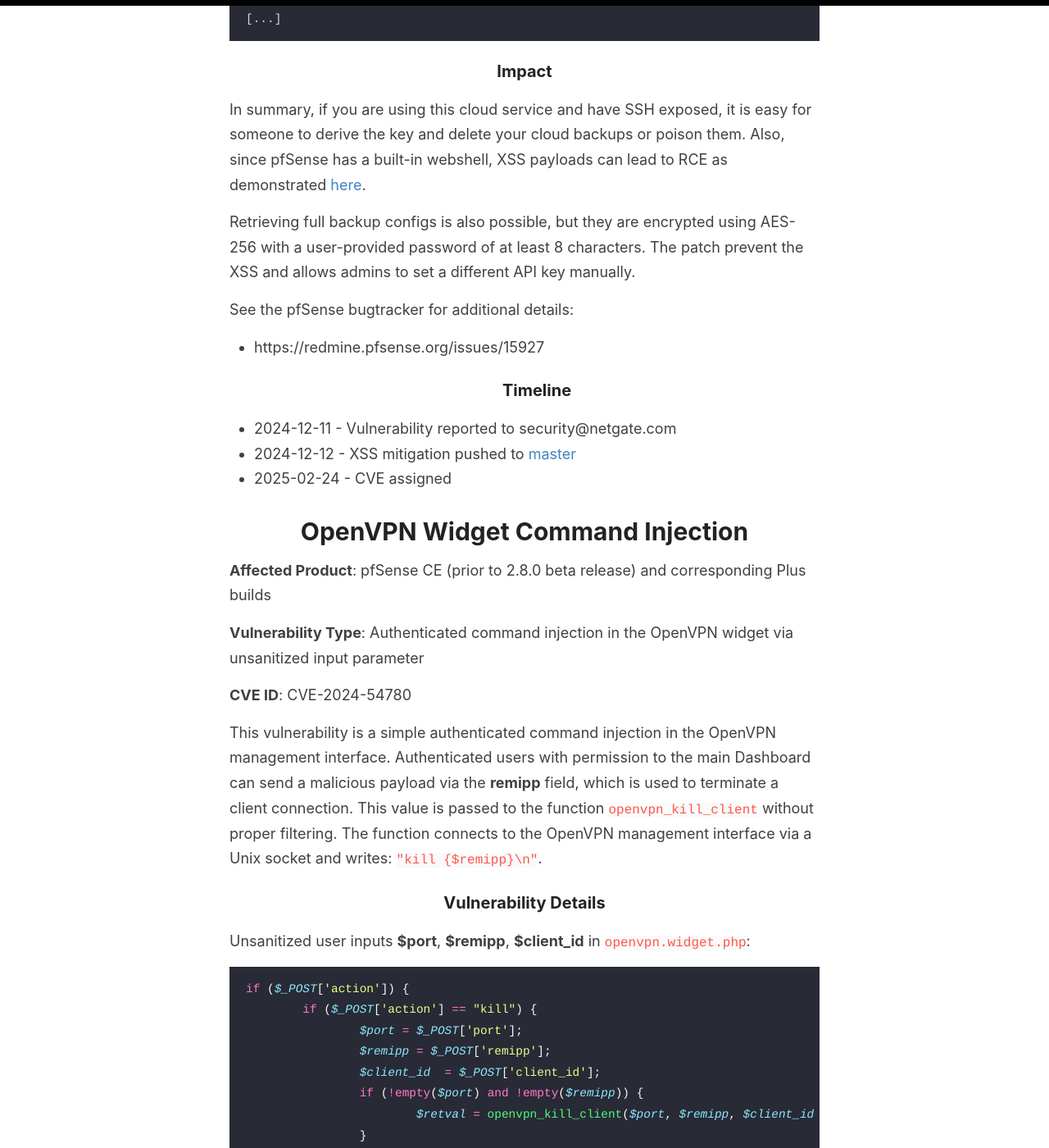
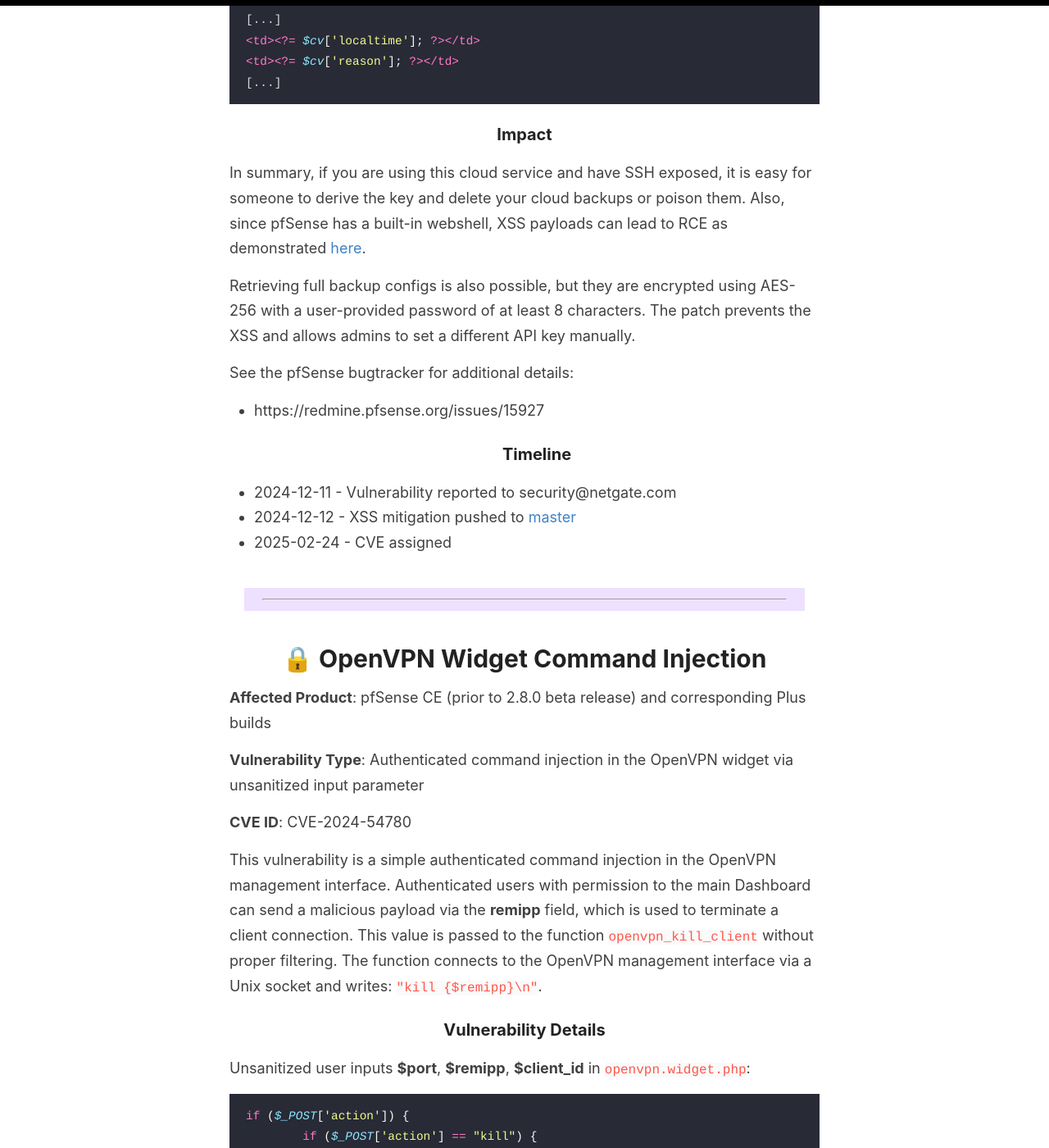
Before and after one commit to NavyTitanium/NavyTitanium.github.io, a Jekyll site: the page built from _posts/2025-05-12-pfSense-vulnerabilities.md, in a window 1280 px wide and 1400 px high, scrolled down 4398 px. Shown: the whole window at 82% size. Built offline with Jekyll 4.4.1, drawn with Linux system fonts in a browser that asks for light colours; some of the changed text lies outside the part shown.

Commit message:
Update 2025-05-12-pfSense-vulnerabilities.md

```diff
--- a/_posts/2025-05-12-pfSense-vulnerabilities.md
+++ b/_posts/2025-05-12-pfSense-vulnerabilities.md
@@ -9,7 +9,9 @@
 This post documents three recently disclosed vulnerabilities in pfSense.
 All vulnerabilities discussed in this post were responsibly disclosed to Netgate between **November and December 2024**. As of publication, more than **150 days** have passed since initial contact, well beyond the standard 90-day disclosure window. Fixes are currently available in the public **pfSense 2.8.0 beta**, the **GitHub master branch**, and have also been made available to **pfSense Plus** users via their early access channels. While the CE stable release is still pending, this post is published to promote transparency, recognize the research, and encourage timely patch adoption.
 
-# ACB Cloud Backup Key Hijack & Stored XSS
+> ---
+
+# 🔒 ACB Cloud Backup Key Hijack & Stored XSS
 **Affected Product**: pfSense CE (prior to 2.8.0 beta release) and corresponding Plus builds
 
 **Vulnerability Type**: ACB cloud backup key derivation flaw enables unauthorized backup manipulation and stored XSS
@@ -72,7 +74,7 @@
 
 In summary, if you are using this cloud service and have SSH exposed, it is easy for someone to derive the key and delete your cloud backups or poison them. Also, since pfSense has a built-in webshell, XSS payloads can lead to RCE as demonstrated [here](https://github.com/EQSTLab/CVE-2024-46538).
 
-Retrieving full backup configs is also possible, but they are encrypted using AES-256 with a user-provided password of at least 8 characters. The patch prevent the XSS and allows admins to set a different API key manually.
+Retrieving full backup configs is also possible, but they are encrypted using AES-256 with a user-provided password of at least 8 characters. The patch prevents the XSS and allows admins to set a different API key manually.
 
 See the pfSense bugtracker for additional details:
 * https://redmine.pfsense.org/issues/15927
@@ -81,7 +83,9 @@
 * 2024-12-12 - XSS mitigation pushed to [master](https://github.com/pfsense/pfsense/commit/84d8eddf87607e0f9dcc313bcaad4db67e4f3750)
 * 2025-02-24 - CVE assigned
 
-# OpenVPN Widget Command Injection
+> ---
+
+# 🔒 OpenVPN Widget Command Injection
 **Affected Product**: pfSense CE (prior to 2.8.0 beta release) and corresponding Plus builds
 
 **Vulnerability Type**: Authenticated command injection in the OpenVPN widget via unsanitized input parameter
@@ -138,7 +142,9 @@
 * 2024-12-02 - [Fix](https://github.com/pfsense/pfsense/commit/92a55a0ad8976975b320bdff11f0512f59d3a2ab) pushed to master
 * 2025-01-07 - CVE assigned
 
-# XML Injection in Dashboard Widgets
+> ---
+
+# 🔒 XML Injection in Dashboard Widgets
 **Affected Product**: pfSense CE (prior to 2.8.0 beta release) and corresponding Plus builds
 
 **Vulnerability Type**: XML injection in dashboard widgets allows configuration corruption (DoS) and persistent XSS attacks
```
Also changed, not shown: other parts of _posts/2025-05-12-pfSense-vulnerabilities.md (+1 -1 lines).
